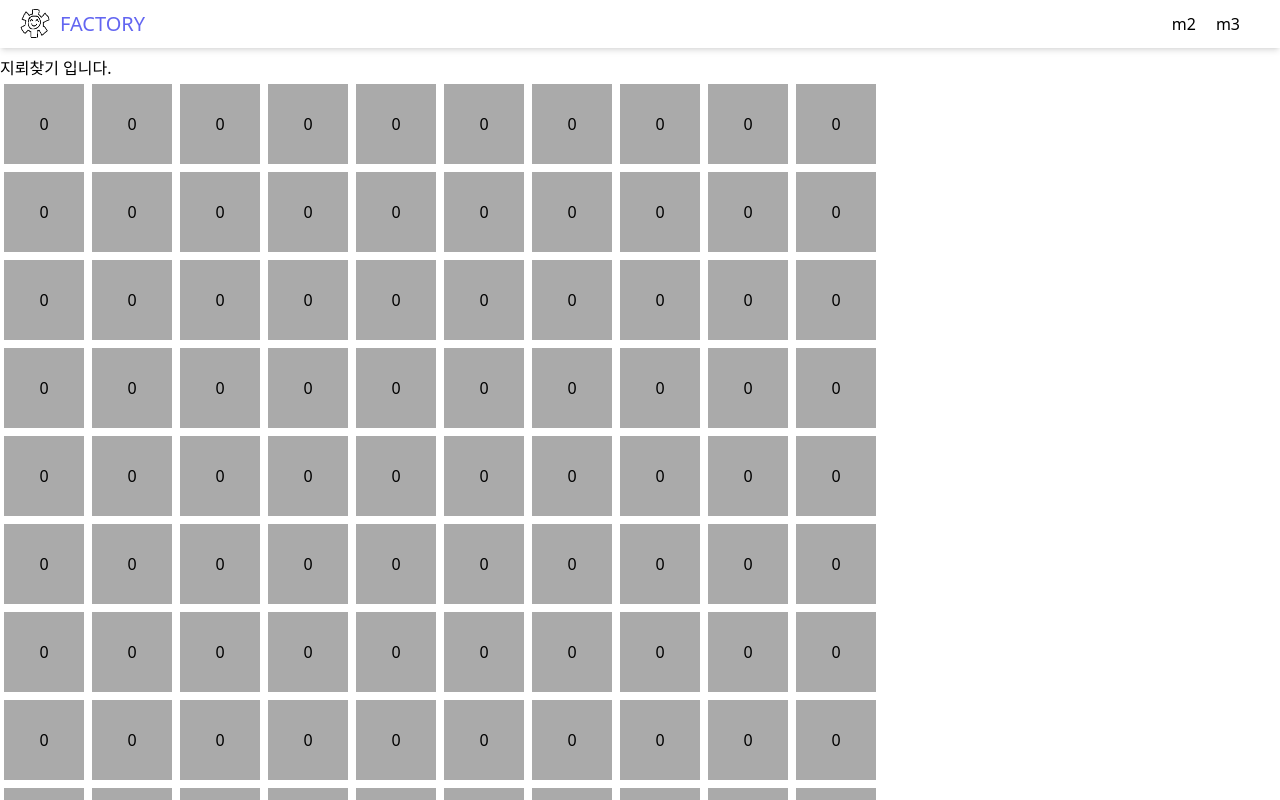
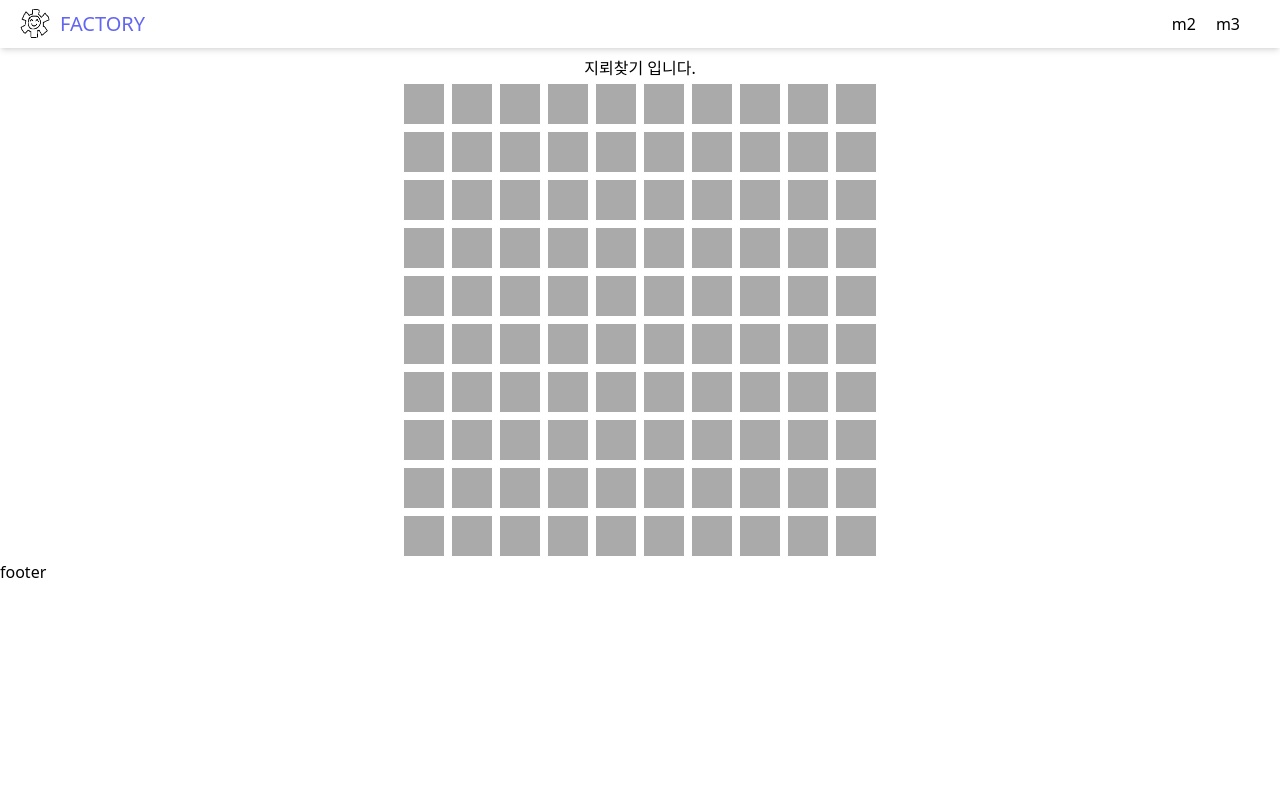
Before and after one commit to Hangeol-Chang/factory-typescript, a Next.js app: page /minesweeper in a window 1280 px wide. Shown: the top 800 px of the page. Built offline with nearby package versions, Linux system fonts and the light colour scheme.

Commit message:
[MINESWEEPER] basic func 1

```diff
--- a/components/ide/Ide.tsx
+++ b/components/ide/Ide.tsx
@@ -1,4 +1,4 @@
-import { codeState } from "@/states/minesweeper/visualAlgorithm/states"
+import { codeState } from "@/states/visualAlgorithm/states"
 import { KeyboardEvent, useEffect, useState, useRef } from "react";
 import { useRecoilState } from "recoil"
 import Button from "../common/Button";
--- a/components/minesweeper/Tile.tsx
+++ b/components/minesweeper/Tile.tsx
@@ -1,4 +1,4 @@
-import { useState } from "react"
+import { useEffect, useState } from "react"
 
 
 type ButtonStyle = {
@@ -15,16 +15,16 @@ const ButtonStyles: ButtonStylePack = {
         bgColor : '#AAAAAA',
         color : '',
     },
+    'open' : {
+        bgColor : '#EEEEEE',
+        color : '',
+    },
     'check' : {
         bgColor : '',
         color : '',
     },
-    'open' : {
-        bgColor : '#EEEEEE',
-        color : '',
-    },
-    'success-outline' : {
-        bgColor : '',
+    'hover' : {
+        bgColor : '#444444',
         color : '',
     }
 }
@@ -33,29 +33,48 @@ const ButtonStyles: ButtonStylePack = {
 export default function Tile(
     props : {
         className : string,
+        idf : number,
         tile : TileType,
-        onClick : (tile : TileType) => void,
-        style : string
+        onClick : (idf : number) => void,
+        size : number[]
     }) {
-    const { className, tile, onClick, style } = props;
-    const [btStyle, SetBtStyle] = useState(ButtonStyles[style != null ? style : 'primary']);
+    const { className, idf, tile, onClick, size } = props;
 
+    const [style, setStyle] = useState(tile.state);
+    const [btStyle, setBtStyle] = useState(ButtonStyles[style != null ? style : 'primary']);
+
+    const hoverIn = function() {
+        setStyle('hover');
+    }
+    const hoverOut = function() {
+        setStyle(tile.state);
+    }
+
+    useEffect(() => {
+        setBtStyle(ButtonStyles[style])
+    }, [style])
 
     return (
         <button
             className={`
-                w-20
-                h-20
                 m-1
-
                 ${className}
             `}
             style={{
+                width : size[0],
+                height : size[1],
                 backgroundColor : btStyle.bgColor,
             }}
-            onClick={() => onClick(tile)}
+            onClick={() => onClick(idf)}
+
+            onMouseEnter={() => hoverIn()}
+            onMouseLeave={() => hoverOut()}
         >
-            {tile.value}
+            {
+                tile.state == "open"
+                ? <>{tile.value}</>
+                : <></>
+            }
         </button>
     )
 }
--- a/components/visualAlgorithm/VisualView.tsx
+++ b/components/visualAlgorithm/VisualView.tsx
@@ -1,4 +1,4 @@
-import { stageState } from "@/states/minesweeper/visualAlgorithm/states";
+import { stageState } from "@/states/visualAlgorithm/states";
 import { useRecoilValue } from "recoil"
 import { useState } from "react";
 import Tile from "./atoms/Tile";
--- a/pages/minesweeper/index.tsx
+++ b/pages/minesweeper/index.tsx
@@ -4,14 +4,30 @@ import { useEffect, useState } from "react";
 import { useRecoilState } from "recoil"
 
 export default function MineSweeper() {
-    const [map, SetMap] = useRecoilState<Array<Array<TileType>>>(mapState);
-    const [mapSize, SetMapSize] = useRecoilState(mapSizeState);
-    const [mines, SetMines] = useState<Array<number[]> | null>([]);
-    const [mineCount, SetMinsCount] = useState<number>(20);
+    const [map, setMap] = useRecoilState<Array<Array<TileType>>>(mapState);
+    const [mapSize, setMapSize] = useRecoilState(mapSizeState);
+    const [mines, setMines] = useState<Array<number[]> | null>([]);
+    const [mineCount, setMinsCount] = useState<number>(20);
 
 
-    const clickTile = function(tile : TileType) {
+    const clickTile = function(idf : number) {
+        const r = Math.floor(idf / 100);
+        const c = Math.floor(idf % 100);
 
+        // console.log(Math.floor(idf/100), idf%100);
+        // let copyMap = [...map];
+        let copyMap = JSON.parse(JSON.stringify(map));
+
+        const temptile : TileType = {
+            state: 'open',
+            value: map[r][c].value,
+        }
+        // console.log(copyMap[r][c]);
+        console.log(     copyMap[r][c].state);
+        copyMap[r][c].state = 'open';
+
+        // copyMap[r][c];
+        setMap(copyMap);
     }
 
     const maketMines = function() {
@@ -24,7 +40,7 @@ export default function MineSweeper() {
         let newmap : Array<Array<TileType>> = [];
         let maprow : Array<TileType> = [];
         const temptile : TileType = {
-            state : 0,
+            state : 'hidden',
             value : 0,
         }
         for(let i = 0; i < mapSize[1]; i++) {
@@ -34,7 +50,7 @@ export default function MineSweeper() {
 
         // 지뢰 심으면서 지뢰 주변 숫자 늘리기.
 
-        SetMap(newmap);
+        setMap(newmap);
     }
     // init 초기화
     useEffect(() => {
@@ -43,16 +59,28 @@ export default function MineSweeper() {
     }, [])
 
     return (
-        <div>
+        <div
+            className={`
+                flex flex-col items-center
+            `}
+        >
             지뢰찾기 입니다.
-            {map.map((row, idx) => (
-                <div>
-                    {row.map((tileval, idx) => (
+            {map.map((row, rowidx) => (
+                <div
+                    key={rowidx * 2}
+                    className={`
+                        flex
+                        items-center
+                    `}
+                >
+                    {row.map((tileval, colidx) => (
                         <Tile
+                            key={colidx * 2}
                             className={``}
+                            idf={rowidx * 100 + colidx}
                             tile={tileval}
                             onClick={clickTile}
-                            style={'hidden'}
+                            size={[40, 40]}
                         ></Tile>
                     ))}
                 </div>
--- a/states/minesweeper/states.tsx
+++ b/states/minesweeper/states.tsx
@@ -4,18 +4,19 @@ declare global {
     /*
     *** TileType description
         state :
-            - 0 : hidden
-            - 1 : open
-            - 2 : check
+            - hidden
+            - open
+            - check
+            - hoevr
 
         value :
             - 0 : none(bug State)
             - 1 ~ n : number
             - -1 : mine
     */
-   export class TileType {
-       state : number;
-       value : number;
+   export type TileType = {
+        state : string;
+        value : number;
    }
 }
 
```
Also changed, not shown: pages/minesweeper/README.md (added), states/visualAlgorithm/states.tsx (renamed from states/minesweeper/visualAlgorithm/states.tsx).
